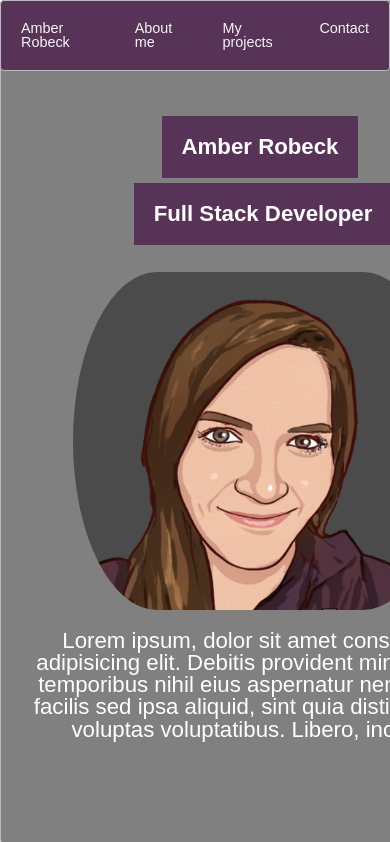
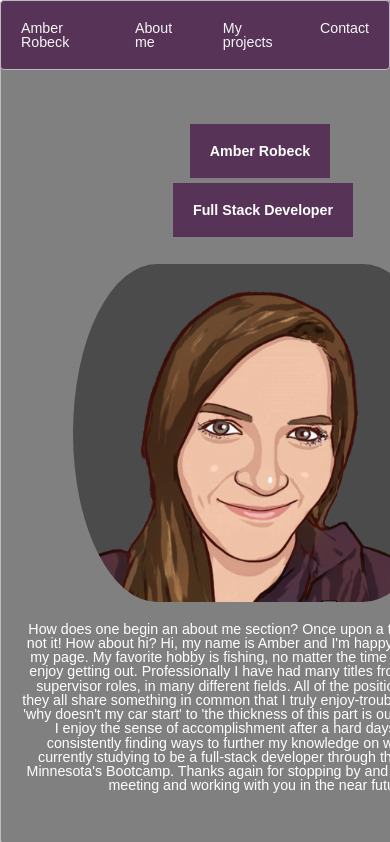
Before and after one commit to Amber-Robeck/portfolioUpdate, a plain HTML site: page index.html in a window 390 px wide. Shown: the top 842 px of the page. Drawn offline with Linux system fonts and the light colour scheme.

Commit message:
added about me text and adjusted media queries in the css

```diff
--- a/Assets/style.css
+++ b/Assets/style.css
@@ -67,9 +67,10 @@ li > a {
     background-color: gray;
 }
 .aboutMe > p {
-    width: 60%;
+    width: 65%;
     height: 20vh;
     padding: 20px;
+    font-size: .65em;
 }
 .center {
     text-align: center;
@@ -213,7 +214,7 @@ li > a {
 /* Nav bar media query */
 
 /* grid display media query */
-@media screen and (max-width: 900px) {
+@media screen and (max-width: 1300px) {
     .grid-container {
         grid-template-columns: repeat(auto-fill, minmax(450px, 1fr));
         height: 90vh;}
@@ -224,6 +225,7 @@ li > a {
 
         .aboutMe > p {
             width: 100%;
+            font-size: 0.55em;
         }
         .r-ease {
             margin-top: 250px;
@@ -231,12 +233,12 @@ li > a {
     }
 @media screen and (max-width:600px) {
     .main-nav {
-        font-size: 0.5em;
+        font-size: 0.55em;
         padding: 0;
      }
 
      .aboutMe > p {
-        font-size: .695em;
+        font-size: 0.445em;
      }
     .r-ease {
         margin-top: 250px;
@@ -245,7 +247,7 @@ li > a {
 
 @media screen and (max-width:500px) {
     .main-nav {
-        font-size: 0.45em;
+        font-size: 0.445em;
         padding: 0;
     }
     .r-ease {
--- a/index.html
+++ b/index.html
@@ -24,9 +24,15 @@
             <p class="r-ease">Amber Robeck</p>
             <p class="l-ease">Full Stack Developer</p> <br>
             <img src="Assets/avatar.png" alt="Amber Robeck avatar">
-            <p class="center">Lorem ipsum, dolor sit amet consectetur adipisicing elit. Debitis provident minus ipsam
-                temporibus nihil eius aspernatur nemo itaque facilis sed ipsa aliquid, sint quia distinctio iure,
-                voluptas voluptatibus. Libero, incidunt.</p>
+            <p class="center">How does one begin an about me section? Once upon a time, nope that's not it! How about
+                hi? Hi, my name is Amber and I'm happy you stopped by my page. My favorite hobby is fishing, no matter
+                the time of year I always enjoy getting out. Professionally I have had many titles from entry-level to
+                supervisor roles, in many different fields. All of the positions I have had, they all share something in
+                common that I truly enjoy-troubleshooting! From 'why doesn't my car start' to 'the thickness of this
+                part is out of specification' I enjoy the sense of accomplishment after a hard days work. I am
+                consistently finding ways to further my knowledge on well, anything, currently studying to be a
+                full-stack developer through the University of Minnesota's Bootcamp. Thanks again for stopping by and I
+                look forward to meeting and working with you in the near future!</p>
         </section>
         <section class="zone projects" id="projects">
             <h3>This will be the projects section.</h3>
```
